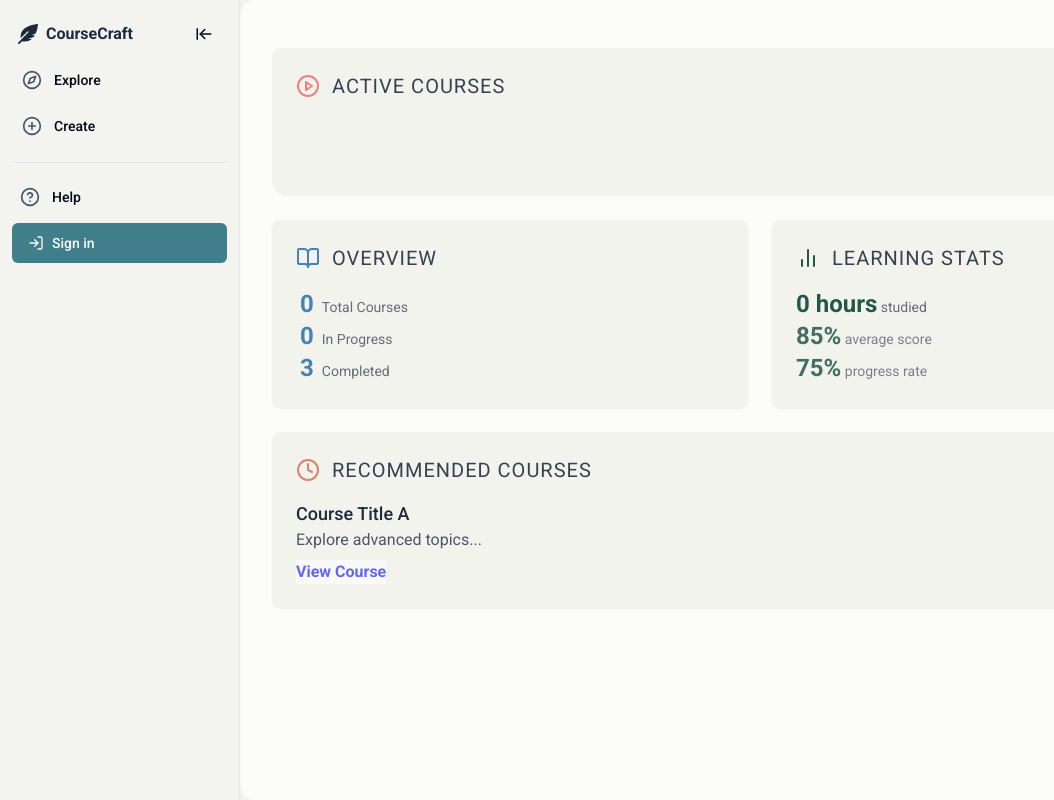
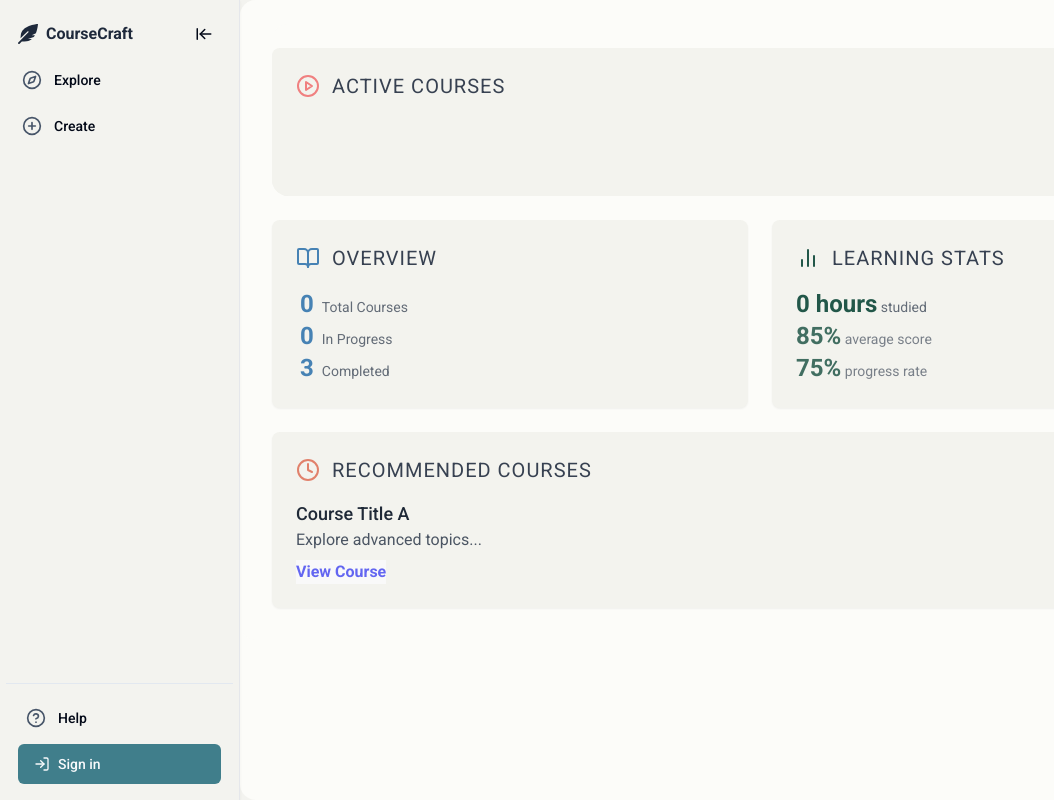
Before and after one commit to nickbwylie/course-craft, a React (Vite) app: page /dashboard in a window 1280 px wide. Shown: the whole page, without its empty margins (0-1054 px from the left). Built offline with nearby package versions, Linux system fonts and the light colour scheme.

Commit message:
trying to fix the side nav

```diff
--- a/package.json
+++ b/package.json
@@ -26,7 +26,7 @@
     "@radix-ui/react-popover": "^1.1.1",
     "@radix-ui/react-progress": "^1.1.0",
     "@radix-ui/react-radio-group": "^1.2.0",
-    "@radix-ui/react-scroll-area": "^1.2.0",
+    "@radix-ui/react-scroll-area": "^1.2.3",
     "@radix-ui/react-select": "^2.1.1",
     "@radix-ui/react-separator": "^1.1.0",
     "@radix-ui/react-slider": "^1.2.0",
--- a/src/myComponents/SideNav.css
+++ b/src/myComponents/SideNav.css
@@ -43,7 +43,6 @@
 .nav-item.active svg {
   color: rgb(64, 126, 139);
 }
-
 /* Course item styling */
 .course-item {
   border-radius: 8px;
@@ -110,3 +109,30 @@
 .footer-button:hover {
   background-color: rgba(0, 0, 0, 0.04);
 }
+
+.scroll-container {
+  flex: 1;
+  position: relative;
+  overflow: hidden;
+  height: calc(100vh - 64px - 100px);
+}
+
+.scroll-view {
+  position: absolute;
+  top: 0;
+  left: 0;
+  right: 0;
+  bottom: 0;
+  overflow-y: auto;
+}
+
+/* Fixed footer at bottom */
+.fixed-footer {
+  position: absolute;
+  bottom: 0;
+  left: 0;
+  right: 0;
+  padding: 16px 6px 16px 6px;
+  z-index: 10;
+  background-color: rgb(243, 243, 239);
+}
--- a/src/myComponents/SideNav.tsx
+++ b/src/myComponents/SideNav.tsx
@@ -1,4 +1,3 @@
-import { ScrollArea } from "@/components/ui/scroll-area";
 import { Separator } from "@/components/ui/separator";
 import {
   Compass,
@@ -127,8 +126,9 @@ export default function SideNav({ navOpen, setNavOpen }: SideNavProps) {
 
   return (
     <div className={`side-nav ${navOpen ? "open" : "closed"}`}>
-      <ScrollArea className="h-full">
-        <div className="flex flex-col h-full px-3 py-4">
+      <div className="scroll-container">
+        <div className="scroll-view">
+          <div className="flex flex-col h-full px-3 py-4 relative">
             {/* Logo and toggle button */}
             <div className="logo-section">
               {navOpen ? (
@@ -212,7 +212,7 @@ export default function SideNav({ navOpen, setNavOpen }: SideNavProps) {
 
             {/* My Courses Section */}
             {navOpen && courses && courses.length > 0 && (
-            <>
+              <div>
                 <Separator className="my-4" />
                 <div className="mb-2 px-2">
                   <h3 className="text-xs font-semibold uppercase tracking-wider text-slate-500">
@@ -277,28 +277,78 @@ export default function SideNav({ navOpen, setNavOpen }: SideNavProps) {
                             </PopoverContent>
                           </Popover>
                         </div>
+                      </div>
+                    );
+                  })}
+                  {courses.map((course) => {
+                    const isActive = course.course_id === id;
 
-                      {/* Progress bar */}
-                      {/* <div className="mt-2 flex items-center space-x-2">
-                        <div className="progress-bar flex-grow">
+                    return (
                       <div
-                            className="progress"
-                            style={{ width: "45%" }}
-                          ></div>
+                        key={course.course_id}
+                        className={`course-item p-2 relative ${
+                          isActive ? "active" : ""
+                        }`}
+                        onMouseEnter={() => setHoveredCourse(course.course_id)}
+                        onMouseLeave={() => setHoveredCourse(null)}
+                        onClick={() => navigate(`/course/${course.course_id}`)}
+                      >
+                        <div className="flex items-center justify-between">
+                          <div className="flex items-center overflow-hidden">
+                            <Book className="h-4 w-4 text-slate-500 flex-shrink-0" />
+                            <span className="ml-2 text-sm truncate">
+                              {course.course_title}
+                            </span>
                           </div>
-                        <span className="text-xs ">45%</span>
-                      </div> */}
+
+                          <Popover>
+                            <PopoverTrigger asChild>
+                              <Button
+                                variant="ghost"
+                                size="sm"
+                                className={`p-1 h-7 w-7 action-button transition-opacity ${
+                                  hoveredCourse === course.course_id
+                                    ? "opacity-100"
+                                    : "opacity-0"
+                                }`}
+                                onClick={(e) => e.stopPropagation()}
+                              >
+                                <MoreHorizontal className="h-4 w-4" />
+                              </Button>
+                            </PopoverTrigger>
+                            <PopoverContent
+                              className="p-0 w-32 shadow-md"
+                              align="end"
+                              side="right"
+                              sideOffset={5}
+                            >
+                              <Button
+                                variant="ghost"
+                                size="sm"
+                                className="w-full justify-start text-red-600 hover:text-red-700 hover:bg-red-50 p-2"
+                                onClick={(e) => {
+                                  e.stopPropagation();
+                                  deleteCourse(course.course_id);
+                                }}
+                              >
+                                <Trash className="h-4 w-4 mr-2" />
+                                Delete
+                              </Button>
+                            </PopoverContent>
+                          </Popover>
+                        </div>
                       </div>
                     );
                   })}
                 </div>
-            </>
+              </div>
             )}
-
-          {/* Footer navigation */}
-          <div className="mt-auto pt-4">
-            {navOpen && <Separator className="mb-4" />}
-
+          </div>
+        </div>
+      </div>
+      <div className="fixed-footer">
+        <Separator className="mb-4" />
+        <div className="px-3">
           <div
             className={`footer-button p-2 flex items-center cursor-pointer ${
               !delayedOpen ? "justify-center " : ""
@@ -306,9 +356,7 @@ export default function SideNav({ navOpen, setNavOpen }: SideNavProps) {
             onClick={() => setSupportModalOpen(true)}
           >
             <HelpCircle className="h-5 w-5 text-slate-600" />
-              {navOpen && (
-                <span className="ml-3 text-sm font-medium">Help</span>
-              )}
+            {navOpen && <span className="ml-3 text-sm font-medium">Help</span>}
           </div>
 
           {user?.id ? (
@@ -340,7 +388,6 @@ export default function SideNav({ navOpen, setNavOpen }: SideNavProps) {
           )}
         </div>
       </div>
-      </ScrollArea>
       <SupportModal
         supportModalOpen={supportModalOpen}
         setSupportModalOpen={setSupportModalOpen}
--- a/src/pages/Layout.tsx
+++ b/src/pages/Layout.tsx
@@ -87,9 +87,7 @@ const Layout = () => {
             </div>
 
             {/* Show bottom navigation on mobile */}
-            {isMobile && (
-              <BottomNav navOpen={navOpen} setNavOpen={setNavOpen} />
-            )}
+            {isMobile && <BottomNav />}
           </div>
           <ToastViewport />
         </ToastProvider>
```
Also changed, not shown: 1 other file (tests, documents, lock files or other folders). Lines whose indentation alone changed are shown as unchanged.
